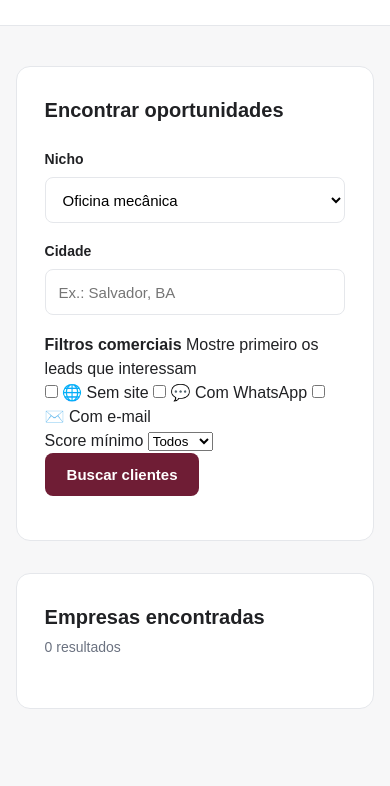
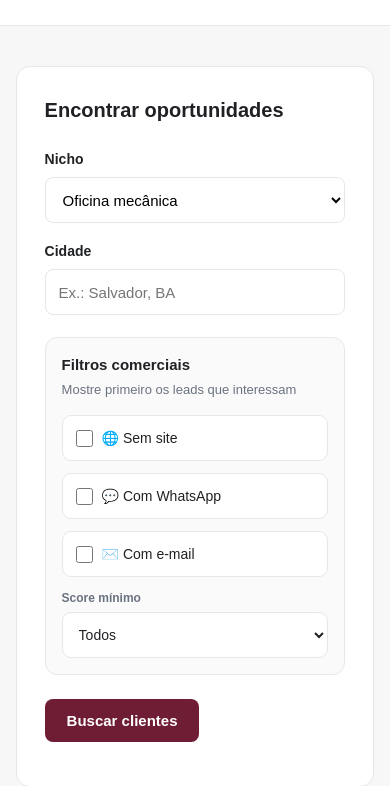
Before and after one commit to guilhermesavietto4-dot/leadradar, a plain HTML site: page index.html in a window 390 px wide. Shown: the part 98-884 px from the top of the page. Before the commit the page ends 847 px from the top, so only its background shows below. Drawn offline with Linux system fonts and the light colour scheme.

Commit message:
Add commercial filters styles and responsiveness

```diff
--- a/css/style.css
+++ b/css/style.css
@@ -211,3 +211,116 @@ main {
     padding: 0 14px;
   }
 }
+
+/* ======================================================
+   FILTROS COMERCIAIS
+====================================================== */
+
+.filtros {
+  margin: 22px 0 24px;
+  padding: 20px;
+  border: 1px solid var(--borda);
+  border-radius: 12px;
+  background: #fafafa;
+}
+
+.filtros-titulo {
+  display: flex;
+  flex-direction: column;
+  gap: 3px;
+  margin-bottom: 16px;
+}
+
+.filtros-titulo strong {
+  font-size: 15px;
+  color: var(--texto);
+}
+
+.filtros-titulo span {
+  font-size: 13px;
+  color: var(--texto-secundario);
+}
+
+.filtros-grid {
+  display: grid;
+  grid-template-columns: repeat(4, 1fr);
+  gap: 12px;
+}
+
+.filtro-check {
+  min-height: 46px;
+  display: flex;
+  align-items: center;
+  gap: 9px;
+  padding: 0 13px;
+  background: var(--branco);
+  border: 1px solid var(--borda);
+  border-radius: 9px;
+  cursor: pointer;
+  transition: 0.2s ease;
+}
+
+.filtro-check:hover {
+  border-color: var(--cor-principal);
+}
+
+.filtro-check input {
+  width: 17px;
+  height: 17px;
+  accent-color: var(--cor-principal);
+  cursor: pointer;
+}
+
+.filtro-check span {
+  font-size: 14px;
+  font-weight: 500;
+}
+
+.filtro-score {
+  display: flex;
+  flex-direction: column;
+  gap: 5px;
+}
+
+.filtro-score label {
+  font-size: 12px;
+  font-weight: 600;
+  color: var(--texto-secundario);
+}
+
+.filtro-score select {
+  height: 46px;
+  width: 100%;
+  padding: 0 12px;
+  border: 1px solid var(--borda);
+  border-radius: 9px;
+  background: var(--branco);
+  color: var(--texto);
+  font-size: 14px;
+  outline: none;
+}
+
+.filtro-score select:focus {
+  border-color: var(--cor-principal);
+}
+
+
+/* ======================================================
+   RESPONSIVIDADE DOS FILTROS
+====================================================== */
+
+@media (max-width: 900px) {
+  .filtros-grid {
+    grid-template-columns: repeat(2, 1fr);
+  }
+}
+
+@media (max-width: 560px) {
+  .filtros {
+    padding: 16px;
+  }
+
+  .filtros-grid {
+    grid-template-columns: 1fr;
+  }
+}
```
